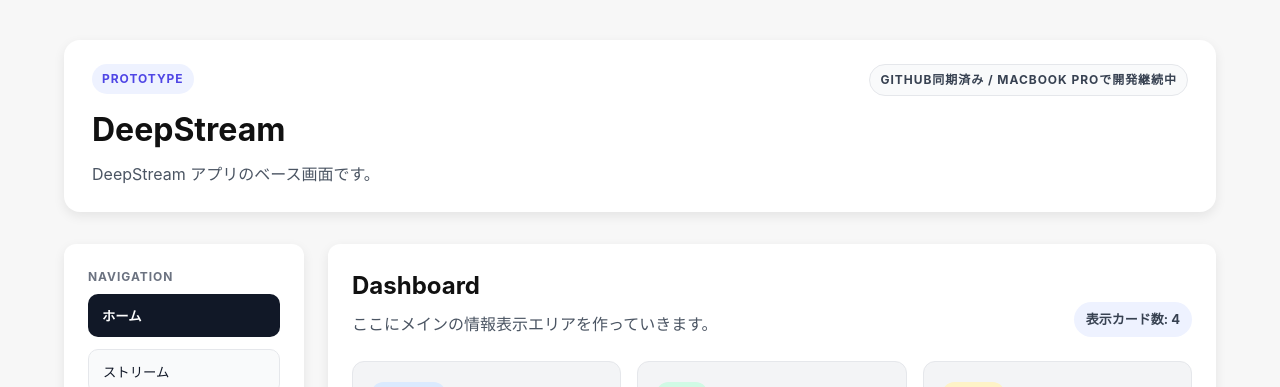
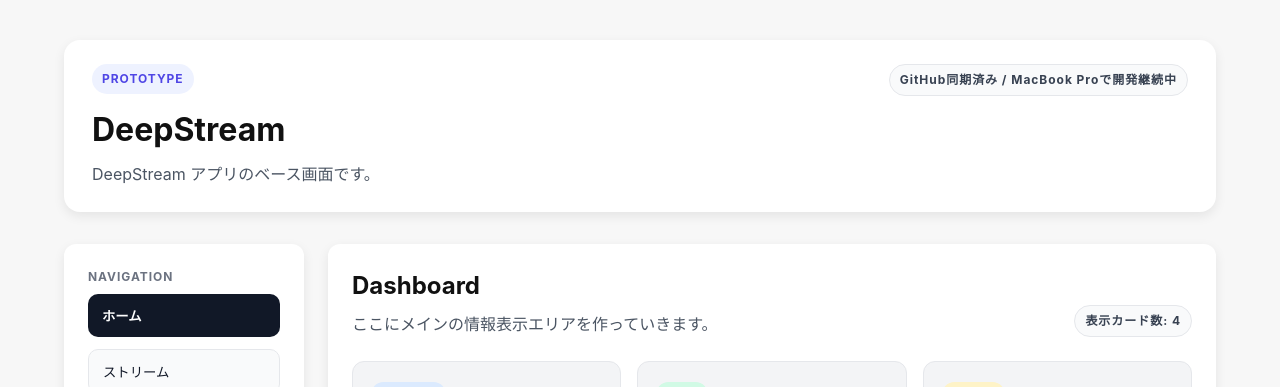
Before and after one commit to wwm001/deepstream, a React (Vite) app: page / in a window 1280 px wide. Shown: the top 387 px of the page. Built offline with nearby package versions, Linux system fonts and the light colour scheme.

Commit message:
Reuse status pill across layout

```diff
--- a/src/components/Dashboard.tsx
+++ b/src/components/Dashboard.tsx
@@ -1,4 +1,5 @@
 import StreamCard from "./StreamCard";
+import StatusPill from "./StatusPill";
 import { dashboardCards } from "../dashboardCards";
 
 function Dashboard() {
@@ -26,19 +27,11 @@ function Dashboard() {
           </p>
         </div>
 
-        <p
-          style={{
-            margin: 0,
-            fontSize: "13px",
-            color: "#374151",
-            fontWeight: 700,
-            background: "#eef2ff",
-            padding: "8px 12px",
-            borderRadius: "999px",
-          }}
-        >
-          表示カード数: {dashboardCards.length}
-        </p>
+        <StatusPill
+          label={`表示カード数: ${dashboardCards.length}`}
+          tone="gray"
+          uppercase={false}
+        />
       </div>
 
       <div
--- a/src/components/Header.tsx
+++ b/src/components/Header.tsx
@@ -39,7 +39,11 @@ function Header() {
         </p>
       </div>
 
-      <StatusPill label={appMeta.statusText} tone="gray" />
+      <StatusPill
+        label={appMeta.statusText}
+        tone="gray"
+        uppercase={false}
+      />
     </header>
   );
 }
--- a/src/components/StatusPill.tsx
+++ b/src/components/StatusPill.tsx
@@ -1,6 +1,7 @@
 type StatusPillProps = {
   label: string;
   tone?: "indigo" | "gray";
+  uppercase?: boolean;
 };
 
 const toneStyles = {
@@ -14,7 +15,11 @@ const toneStyles = {
   },
 };
 
-function StatusPill({ label, tone = "gray" }: StatusPillProps) {
+function StatusPill({
+  label,
+  tone = "gray",
+  uppercase = true,
+}: StatusPillProps) {
   const style = toneStyles[tone];
 
   return (
@@ -24,7 +29,7 @@ function StatusPill({ label, tone = "gray" }: StatusPillProps) {
         fontSize: "12px",
         fontWeight: 700,
         letterSpacing: "0.08em",
-        textTransform: "uppercase",
+        textTransform: uppercase ? "uppercase" : "none",
         color: style.color,
         background: style.background,
         padding: "6px 10px",
```
